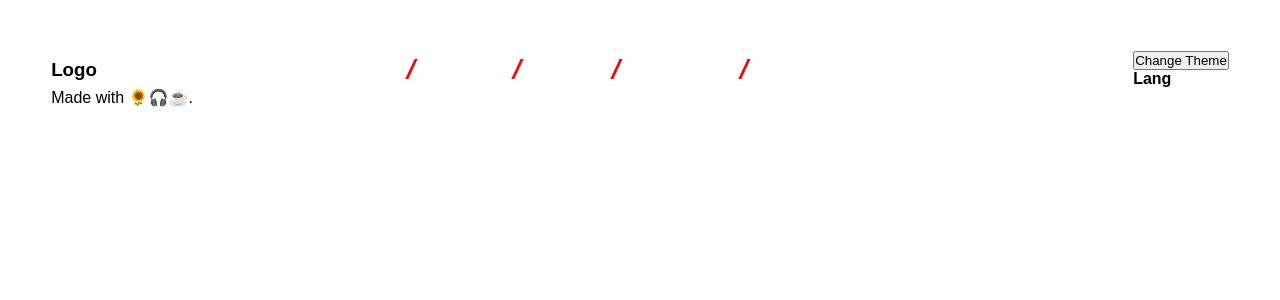
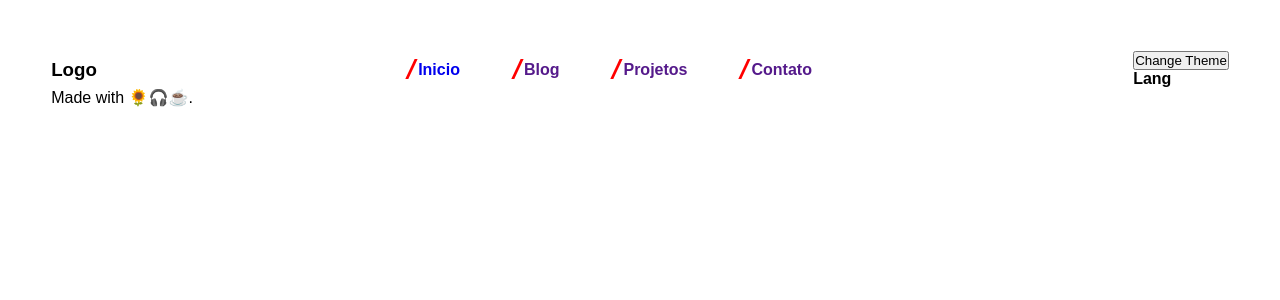
Before and after one commit to akadot/dotdev.me, a Next.js app: page / in a window 1280 px wide. Shown: the top 300 px of the page. Built offline with nearby package versions, Linux system fonts and the light colour scheme.

Commit message:
:lipstick: Theming

```diff
--- a/src/components/navbar.tsx
+++ b/src/components/navbar.tsx
@@ -3,20 +3,14 @@ import { ThemeContext } from 'src/context/ThemeContext'
 import Link from 'next/link'
 import style from '../styles/Navbar.module.scss'
 
+interface HandleThemeProps{
+    handleTheme: (event: React.MouseEvent<HTMLDivElement, MouseEvent>) => void
+}
 
-export default function Navbar(){
-    const {theme, setTheme} = useContext(ThemeContext);
-
-    function handleTheme(){
-        if(theme === 'dark'){
-            setTheme('light')
-        }else if(theme === 'light'){
-            setTheme('dark')
-        }
-    }
+export default function Navbar(handleTheme:HandleThemeProps){
 
     return (
-        <section className={`${style.container} ${theme}`}>
+        <section className={`${style.container}`}>
             {/* Logo */}
             <h1>Logo</h1>
             {/* Menu */}
@@ -28,7 +22,7 @@ export default function Navbar(){
             </nav>
             {/* Theme */}
             <section>
-                <button onClick={handleTheme}>Change Theme</button>
+                <button onClick={() => handleTheme}>Change Theme</button>
                 <h1>Lang</h1>
             </section>
         </section>
--- a/src/pages/_app.tsx
+++ b/src/pages/_app.tsx
@@ -1,11 +1,23 @@
 import type { AppProps } from 'next/app'
+import {useContext} from 'react'
+import { ThemeProvider, ThemeContext } from 'src/context/ThemeContext'
 import Head from 'next/head'
-import { ThemeProvider } from 'src/context/ThemeContext'
 import Menu from '../components/navbar'
 
 import '../styles/globals.scss'
 
 export default function App({ Component, pageProps }: AppProps) {
+  const {theme, setTheme} = useContext(ThemeContext);
+
+  function handleTheme(){
+    console.log(theme)
+    if(theme === 'dark'){
+        setTheme('light')
+    }else if(theme === 'light'){
+        setTheme('dark')
+    }
+  }
+
   return (
     <>
       <Head>
@@ -15,8 +27,8 @@ export default function App({ Component, pageProps }: AppProps) {
         <link rel="icon" href="/favicon.ico" />
       </Head>
       <ThemeProvider>
-        <section>
-          <Menu/>
+        <section className={`${theme} background`} id="wrapper">
+          <Menu handleTheme={handleTheme}/>
           <Component {...pageProps} />
         </section>
       </ThemeProvider>
--- a/src/styles/abstracts/_themes.scss
+++ b/src/styles/abstracts/_themes.scss
@@ -1 +1,19 @@
 @use './colors' as *;
+
+.dark{
+    .background{
+        background-color: $dark;
+    }
+    .text{
+        color: $light;
+    }
+}
+
+.light{
+    .background{
+        background-color: $light;
+    }
+    .text{
+        color: $dark;
+    }
+}
--- a/src/styles/globals.scss
+++ b/src/styles/globals.scss
@@ -9,10 +9,30 @@
 
 body{
   font-family: sans-serif;
+}
+
+#wrapper{
   padding: 3.2rem;
 }
 
 a{
   text-decoration: none;
-  color: $light;
 }
+
+.dark{
+  .background{
+      background-color: $dark;
+  }
+  .text{
+      color: $light;
+  }
+}
+
+.light{
+  .background{
+      background-color: $light;
+  }
+  .text{
+      color: $dark;
+  }
+}
```
